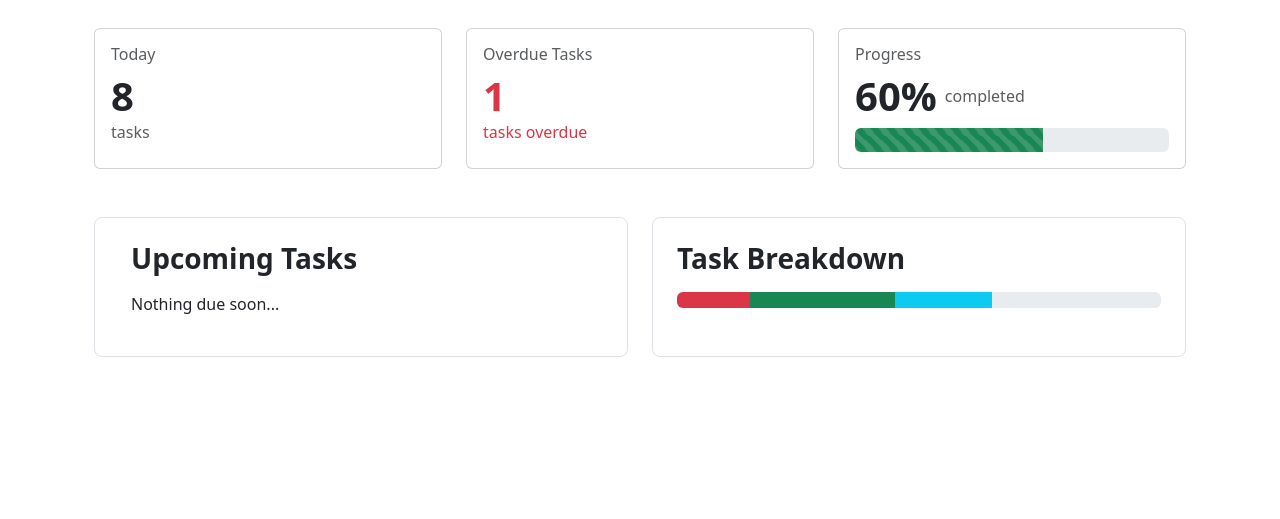
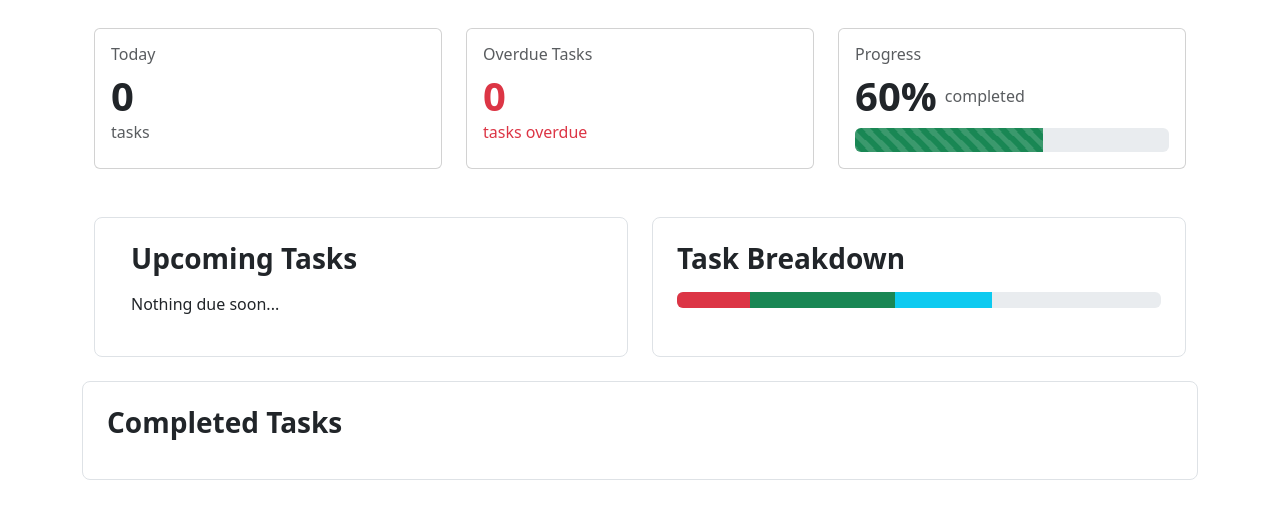
Before and after one commit to LogicEgg/CITasker, a Flask app: page / in a window 1280 px wide. Shown: the part 67-586 px from the top of the page. Run offline with Flask 3, Linux system fonts and the light colour scheme.

Commit message:
Completed task list/Due today, overdue now reflecting from DB

```diff
--- a/app.py
+++ b/app.py
@@ -18,8 +18,13 @@
 @app.route("/")
 def homepage():
     urgent = [i for i in db.session.execute(select(Event).where(Event.deadline < datetime.now() + timedelta(days=4))).scalars() if not i.completed]
+    complete = [i for i in db.session.execute(select(Event).where(Event.completed)).scalars()]
+    start = datetime(datetime.now().year, datetime.now().month, datetime.now().day)
+    end = start + timedelta(1)
+    due = [i for i in db.session.execute(select(Event).where(Event.deadline <= end).where(Event.deadline >= start)).scalars() if not i.completed]
+    overdue = [i for i in db.session.execute(select(Event).where(Event.deadline < start)).scalars() if not i.completed]
     urgent.sort(key=operator.attrgetter('deadline'))
-    return render_template("index.html", upcoming=urgent)
+    return render_template("index.html", upcoming=urgent, completed=complete, today=due, overdue=overdue)
 
 @app.route("/terms")
 def term_page():
--- a/templates/index.html
+++ b/templates/index.html
@@ -6,7 +6,7 @@
         <div class="col-12 col-md-4">
             <div class="card p-3 h-100">
                 <h6 class="text-muted">Today</h6>
-                <div class="display-6 fw-bold">8</div>
+                <div class="display-6 fw-bold">{{ today|length }}</div>
                 <div class="text-muted mb-2">tasks</div>
             </div>
         </div>
@@ -14,7 +14,7 @@
         <div class="col-12 col-md-4">
             <div class="card p-3 h-100">
                 <h6 class="text-muted">Overdue Tasks</h6>
-                <div class="display-6 fw-bold text-danger">1</div>
+                <div class="display-6 fw-bold text-danger">{{ overdue|length }}</div>
                 <div class="text-danger mb-2">tasks overdue</div>
             </div>
         </div>
@@ -27,7 +27,8 @@
                     <span class="text-muted">completed</span>
                 </div>
                 <div class="progress" style="height: 1.5rem;">
-                    <div class="progress-bar bg-success progress-bar-striped progress-bar-animated" style="width: 60%"></div>
+                    <div class="progress-bar bg-success progress-bar-striped progress-bar-animated" style="width: 60%">
+                    </div>
                 </div>
             </div>
         </div>
@@ -61,19 +62,29 @@
             <div class="p-4 border rounded-3 h-100">
                 <h3 class="fw-bold mb-3">Task Breakdown</h3>
                 <div class="progress-stacked mb-3">
-                    <div class="progress" role="progressbar" aria-label="Segment one" aria-valuenow="15" aria-valuemin="0"
-                        aria-valuemax="100" style="width: 15%">
+                    <div class="progress" role="progressbar" aria-label="Segment one" aria-valuenow="15"
+                        aria-valuemin="0" aria-valuemax="100" style="width: 15%">
                         <div class="progress-bar bg-danger"></div>
                     </div>
-                    <div class="progress" role="progressbar" aria-label="Segment two" aria-valuenow="30" aria-valuemin="0"
-                        aria-valuemax="100" style="width: 30%">
+                    <div class="progress" role="progressbar" aria-label="Segment two" aria-valuenow="30"
+                        aria-valuemin="0" aria-valuemax="100" style="width: 30%">
                         <div class="progress-bar bg-success"></div>
                     </div>
-                    <div class="progress" role="progressbar" aria-label="Segment three" aria-valuenow="20" aria-valuemin="0"
-                        aria-valuemax="100" style="width: 20%">
+                    <div class="progress" role="progressbar" aria-label="Segment three" aria-valuenow="20"
+                        aria-valuemin="0" aria-valuemax="100" style="width: 20%">
                         <div class="progress-bar bg-info"></div>
                     </div>
                 </div>
+            </div>
+        </div>
+        <div class="p-4 border rounded-3 h-100">
+            <h3 class="fw-bold mb-3">Completed Tasks</h3>
+            <div class="list-group">
+                {% for i in completed %}
+                <div class="list-group-item">
+                    {{ i.description }}
+                </div>
+                {% endfor %}
             </div>
         </div>
     </div>
```
